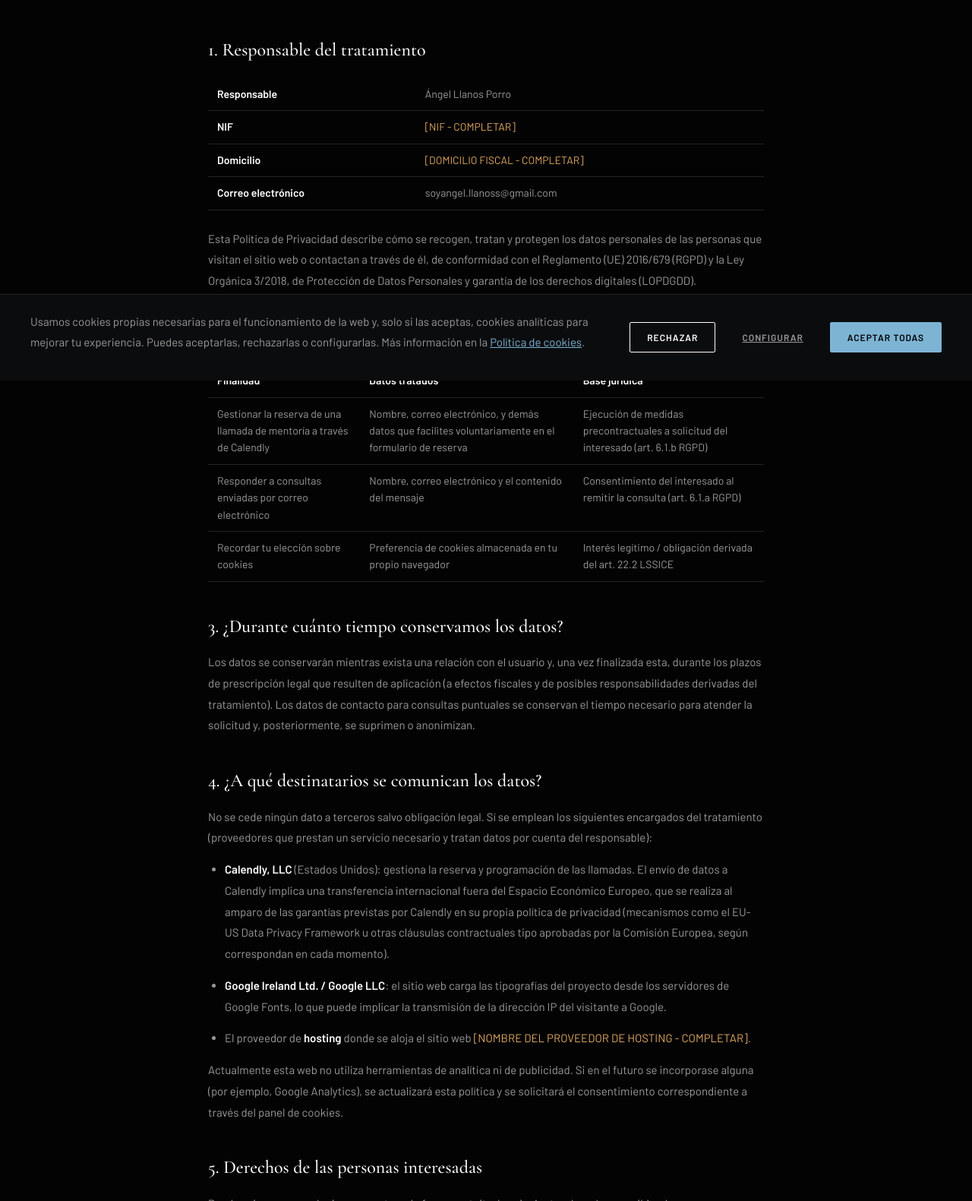
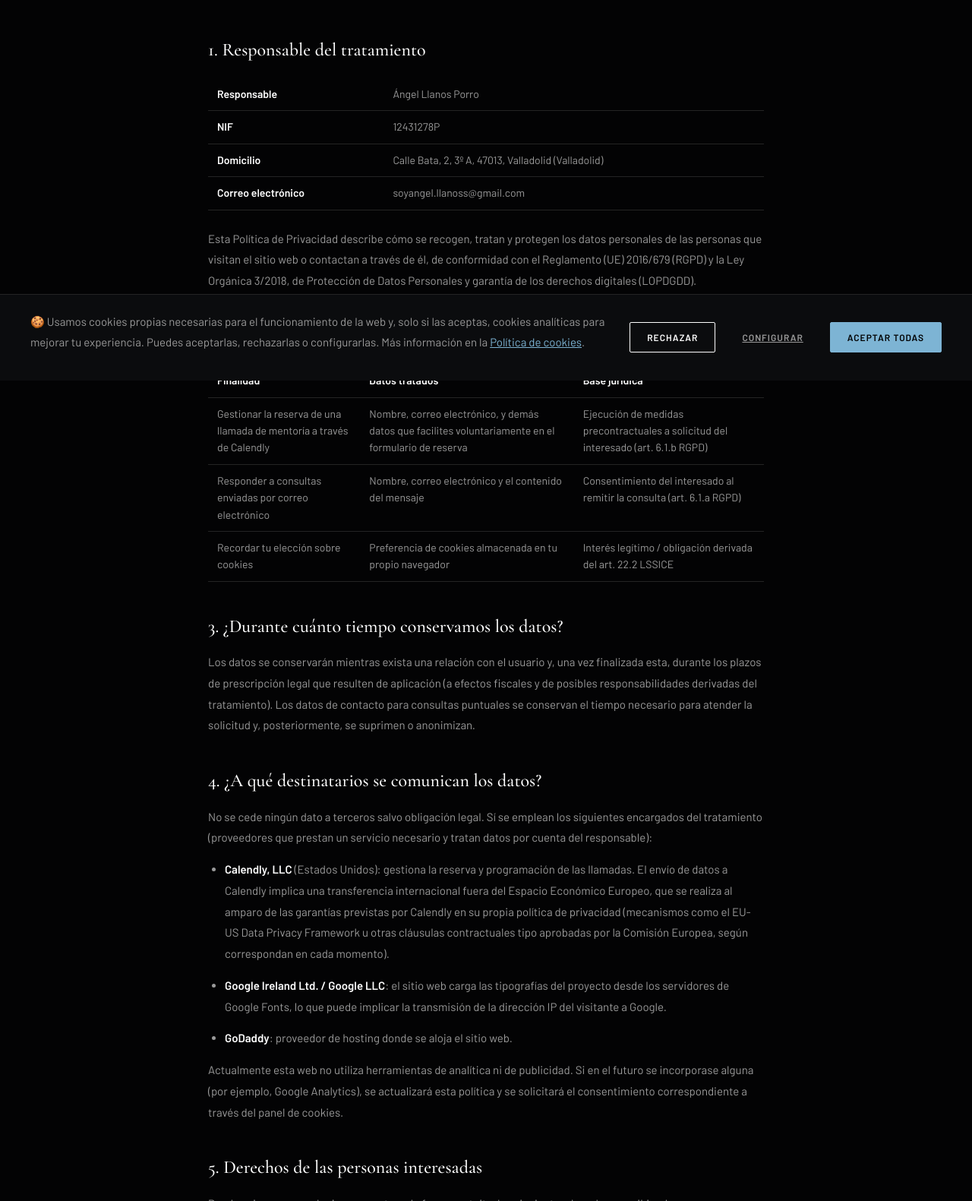
Before and after one commit to AlejandroCasna/Angelllanos, a website: page politica-privacidad.html in a window 1280 px wide. Shown: the part 299-1880 px from the top of the page at 76% size. Drawn offline with nearby package versions, Linux system fonts and the light colour scheme.

Commit message:
Primer commit

```diff
--- a/politica-privacidad.html
+++ b/politica-privacidad.html
@@ -132,8 +132,8 @@
     <h2>1. Responsable del tratamiento</h2>
     <table>
         <tr><th>Responsable</th><td>Ángel Llanos Porro</td></tr>
-        <tr><th>NIF</th><td class="placeholder">[NIF - COMPLETAR]</td></tr>
-        <tr><th>Domicilio</th><td class="placeholder">[DOMICILIO FISCAL - COMPLETAR]</td></tr>
+        <tr><th>NIF</th><td>12431278P</td></tr>
+        <tr><th>Domicilio</th><td>Calle Bata, 2, 3º A, 47013, Valladolid (Valladolid)</td></tr>
         <tr><th>Correo electrónico</th><td>soyangel.llanoss@gmail.com</td></tr>
     </table>
     <p>Esta Política de Privacidad describe cómo se recogen, tratan y protegen los datos personales de las personas que visitan el sitio web o contactan a través de él, de conformidad con el Reglamento (UE) 2016/679 (RGPD) y la Ley Orgánica 3/2018, de Protección de Datos Personales y garantía de los derechos digitales (LOPDGDD).</p>
@@ -166,7 +166,7 @@
     <ul>
         <li><strong>Calendly, LLC</strong> (Estados Unidos): gestiona la reserva y programación de las llamadas. El envío de datos a Calendly implica una transferencia internacional fuera del Espacio Económico Europeo, que se realiza al amparo de las garantías previstas por Calendly en su propia política de privacidad (mecanismos como el EU-US Data Privacy Framework u otras cláusulas contractuales tipo aprobadas por la Comisión Europea, según correspondan en cada momento).</li>
         <li><strong>Google Ireland Ltd. / Google LLC</strong>: el sitio web carga las tipografías del proyecto desde los servidores de Google Fonts, lo que puede implicar la transmisión de la dirección IP del visitante a Google.</li>
-        <li>El proveedor de <strong>hosting</strong> donde se aloja el sitio web <span class="placeholder">[NOMBRE DEL PROVEEDOR DE HOSTING - COMPLETAR]</span>.</li>
+        <li><strong>GoDaddy</strong>: proveedor de hosting donde se aloja el sitio web.</li>
     </ul>
     <p>Actualmente esta web no utiliza herramientas de analítica ni de publicidad. Si en el futuro se incorporase alguna (por ejemplo, Google Analytics), se actualizará esta política y se solicitará el consentimiento correspondiente a través del panel de cookies.</p>
 
@@ -206,7 +206,7 @@
 <!-- COOKIE CONSENT -->
 <div id="cookie-banner" class="cookie-banner" role="dialog" aria-live="polite" aria-label="Aviso de cookies">
     <div class="cookie-banner-text">
-        <p>Usamos cookies propias necesarias para el funcionamiento de la web y, solo si las aceptas, cookies analíticas para mejorar tu experiencia. Puedes aceptarlas, rechazarlas o configurarlas. Más información en la <a href="politica-cookies.html">Política de cookies</a>.</p>
+        <p>🍪 Usamos cookies propias necesarias para el funcionamiento de la web y, solo si las aceptas, cookies analíticas para mejorar tu experiencia. Puedes aceptarlas, rechazarlas o configurarlas. Más información en la <a href="politica-cookies.html">Política de cookies</a>.</p>
     </div>
     <div class="cookie-banner-actions">
         <button type="button" class="cookie-btn cookie-btn-solid-reject" id="cookie-reject">Rechazar</button>
@@ -217,7 +217,7 @@
 
 <div id="cookie-modal" class="cookie-modal" hidden>
     <div class="cookie-modal-panel" role="dialog" aria-modal="true" aria-label="Configuración de cookies">
-        <h3>Configuración de cookies</h3>
+        <h3>🍪 Configuración de cookies</h3>
         <p>Elige qué cookies quieres permitir. Puedes cambiar esta elección cuando quieras desde «Configurar cookies», en el pie de página.</p>
 
         <div class="cookie-category">
```
Also changed, not shown: aviso-legal.html (+4 -6 lines), politica-cookies.html (+2 -2 lines), v2.html (+2 -3 lines).
